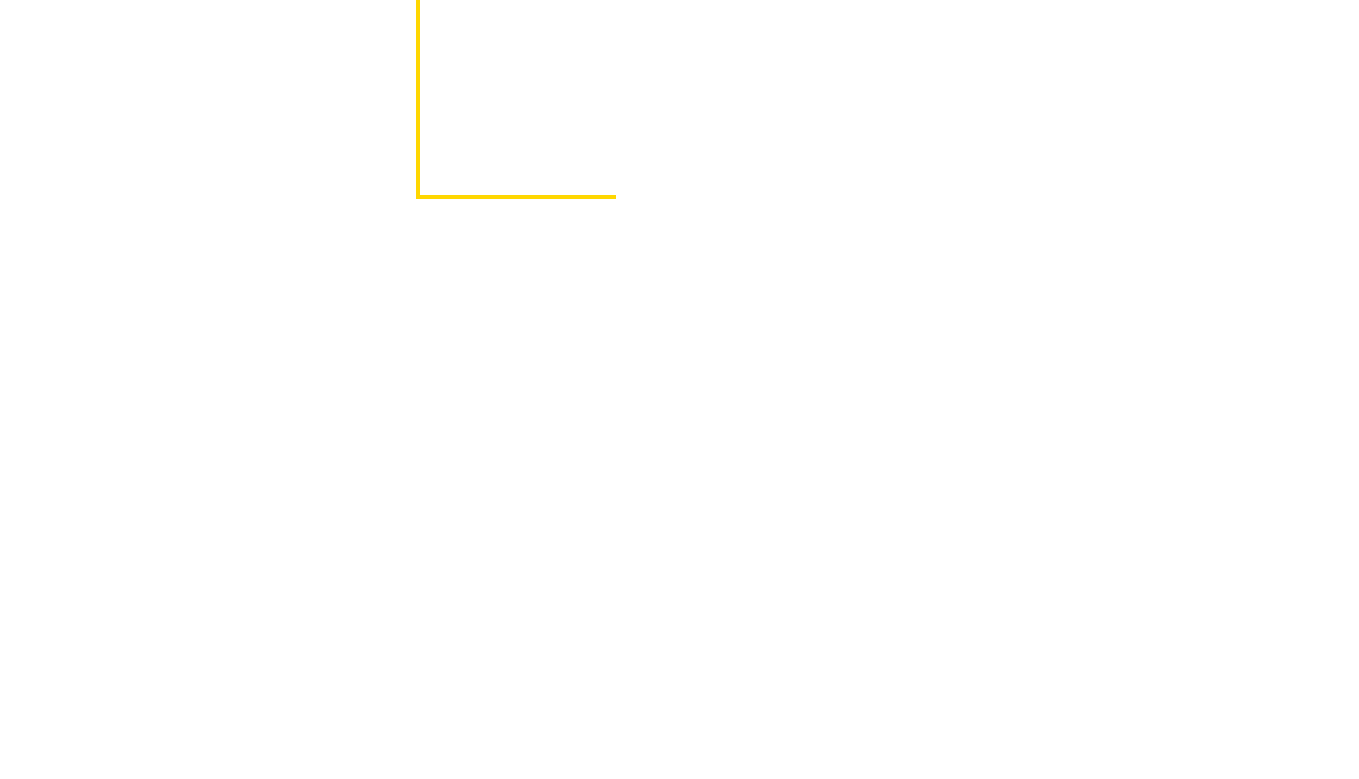
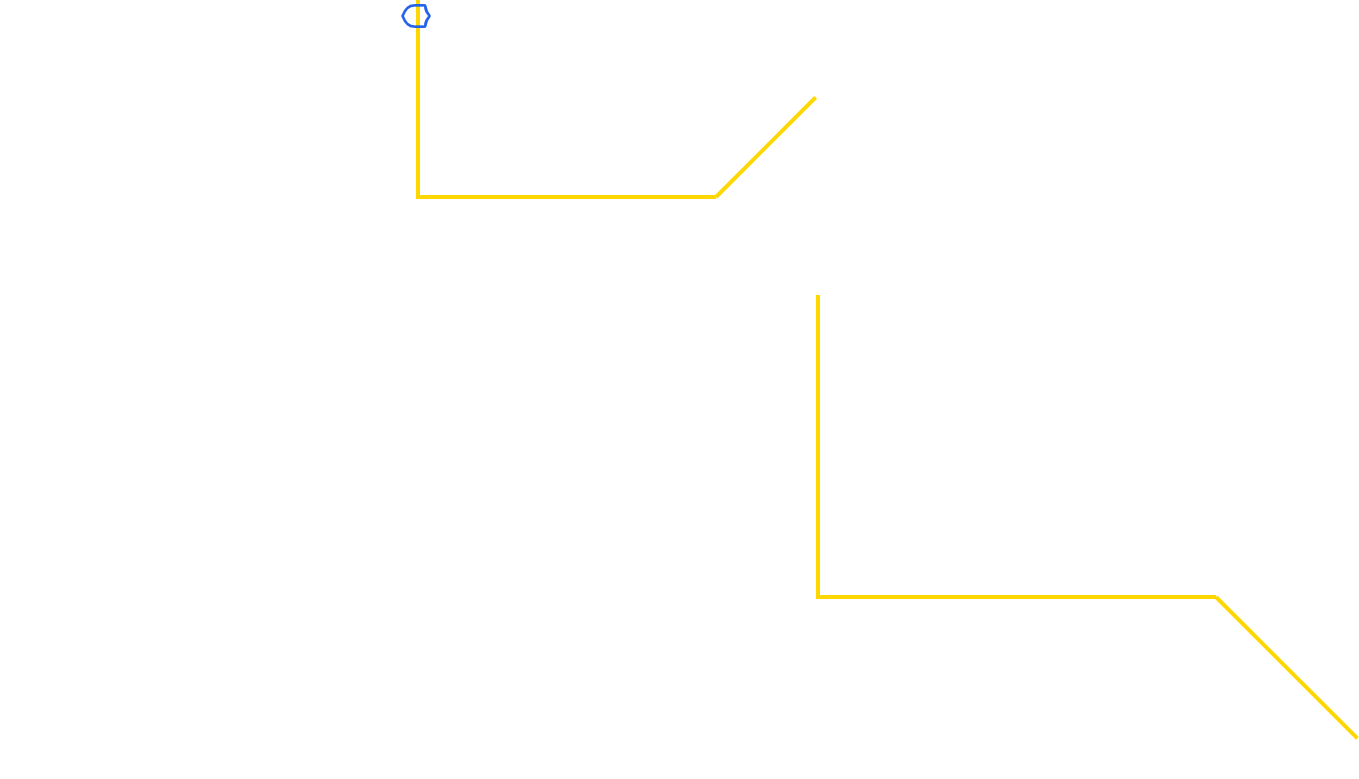
Before and after one commit to sunil-loop/shield-pathway, a React (Vite) app: page / in a window 1280 px wide. Shown: the part 409-1188 px from the top of the page, 1359 px wide, since content can reach past the window. Before the commit the page ends 904 px from the top, so only its background shows below. Built offline with nearby package versions, Linux system fonts and the light colour scheme.

Commit message:
Add smooth scrolling effect
Enhanced the scrolling experience by adding more lines to the scrollable area and implementing a smoother scroll effect. Adjustments made to ensure a seamless interaction that combines design aesthetics with functional development.
[skip gpt_engineer]

```diff
--- a/src/components/ShieldPath/AnimatedPath.tsx
+++ b/src/components/ShieldPath/AnimatedPath.tsx
@@ -7,7 +7,7 @@ import ShieldIcon from './ShieldIcon';
 gsap.registerPlugin(ScrollTrigger);
 
 const AnimatedPath: React.FC = () => {
-  const [shieldPosition, setShieldPosition] = useState({ x: 100, y: 200 }); // Start at first segment
+  const [shieldPosition, setShieldPosition] = useState({ x: 100, y: 200 });
   const [shieldRotation, setShieldRotation] = useState(0);
   const containerRef = useRef<HTMLDivElement>(null);
 
@@ -18,7 +18,6 @@ const AnimatedPath: React.FC = () => {
     let totalLength = 0;
     const segmentPositions: { start: number; end: number; element: Element }[] = [];
 
-    // Calculate total path length and segment positions
     segments.forEach((segment) => {
       const rect = segment.getBoundingClientRect();
       const length = segment.id.includes('vertical') ? rect.height : rect.width;
@@ -50,7 +49,7 @@ const AnimatedPath: React.FC = () => {
           x = rect.left;
           y = rect.top + rect.height * segmentProgress;
         } else if (isDiagonal) {
-          const angle = 45 * (Math.PI / 180); // Convert 45 degrees to radians
+          const angle = 45 * (Math.PI / 180);
           const distance = rect.width * segmentProgress;
           x = rect.left + Math.cos(angle) * distance;
           y = rect.top + Math.sin(angle) * distance;
@@ -60,32 +59,29 @@ const AnimatedPath: React.FC = () => {
         }
 
         setShieldPosition({ x, y });
-
-        // Update rotation based on segment type
         const angle = isVertical ? 90 : isDiagonal ? 45 : 0;
         setShieldRotation(angle);
       }
     };
 
-    // Create scroll trigger animation
     ScrollTrigger.create({
       trigger: containerRef.current,
       start: 'top center',
       end: 'bottom center',
-      scrub: 1,
+      scrub: 2, // Increased for smoother animation
+      smoothTouch: true, // Smoother touch device scrolling
       onUpdate: (self) => {
         updateShieldPosition(self.progress);
       },
     });
 
-    // Clean up
     return () => {
       ScrollTrigger.getAll().forEach(trigger => trigger.kill());
     };
   }, []);
 
   return (
-    <div ref={containerRef} className="relative min-h-screen">
+    <div ref={containerRef} className="relative min-h-[200vh] py-20"> {/* Increased height for more scroll space */}
       <PathSegment
         id="segment1"
         direction="horizontal"
@@ -108,8 +104,34 @@ const AnimatedPath: React.FC = () => {
       <PathSegment
         id="segment4"
         direction="horizontal"
+        length={300}
+        position={{ x: 400, y: 500 }}
+      />
+      <PathSegment
+        id="segment5-diagonal"
+        direction="diagonal"
+        length={141}
+        position={{ x: 700, y: 500 }}
+        angle={-45}
+      />
+      <PathSegment
+        id="segment6-vertical"
+        direction="vertical"
+        length={300}
+        position={{ x: 800, y: 600 }}
+      />
+      <PathSegment
+        id="segment7"
+        direction="horizontal"
+        length={400}
+        position={{ x: 800, y: 900 }}
+      />
+      <PathSegment
+        id="segment8-diagonal"
+        direction="diagonal"
         length={200}
-        position={{ x: 400, y: 500 }}
+        position={{ x: 1200, y: 900 }}
+        angle={45}
       />
       <ShieldIcon position={shieldPosition} rotation={shieldRotation} />
     </div>
```
